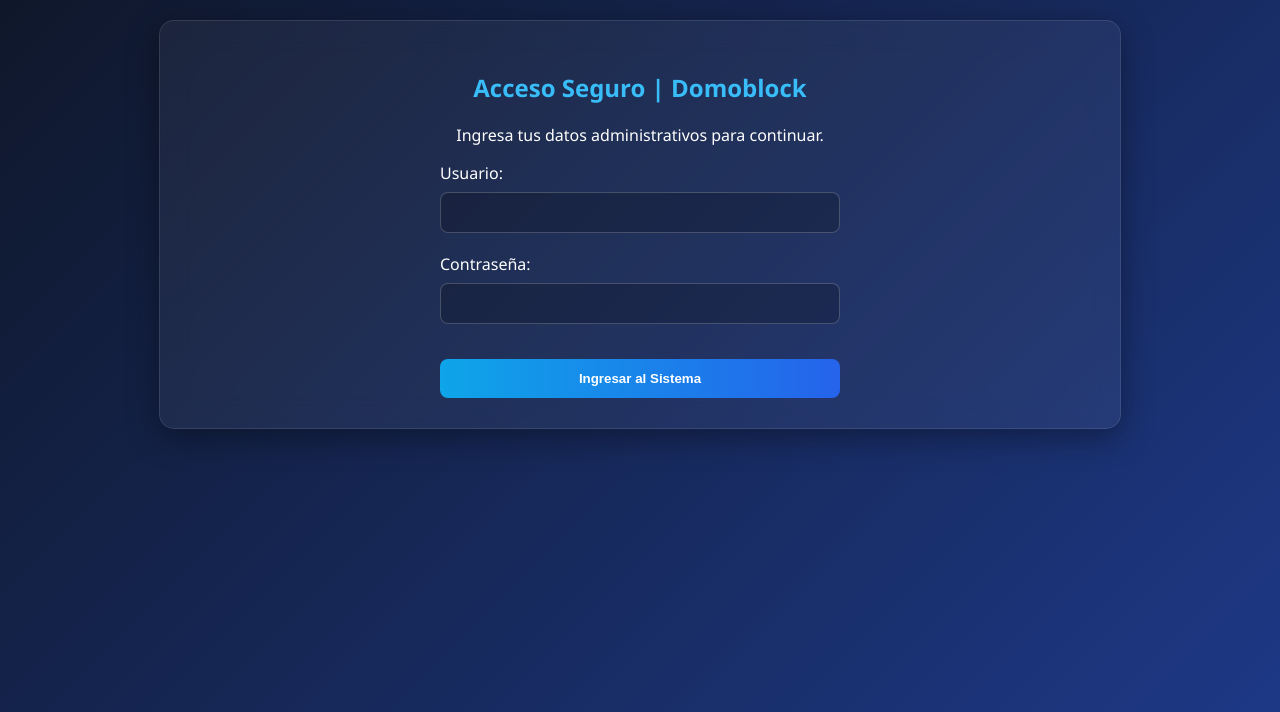
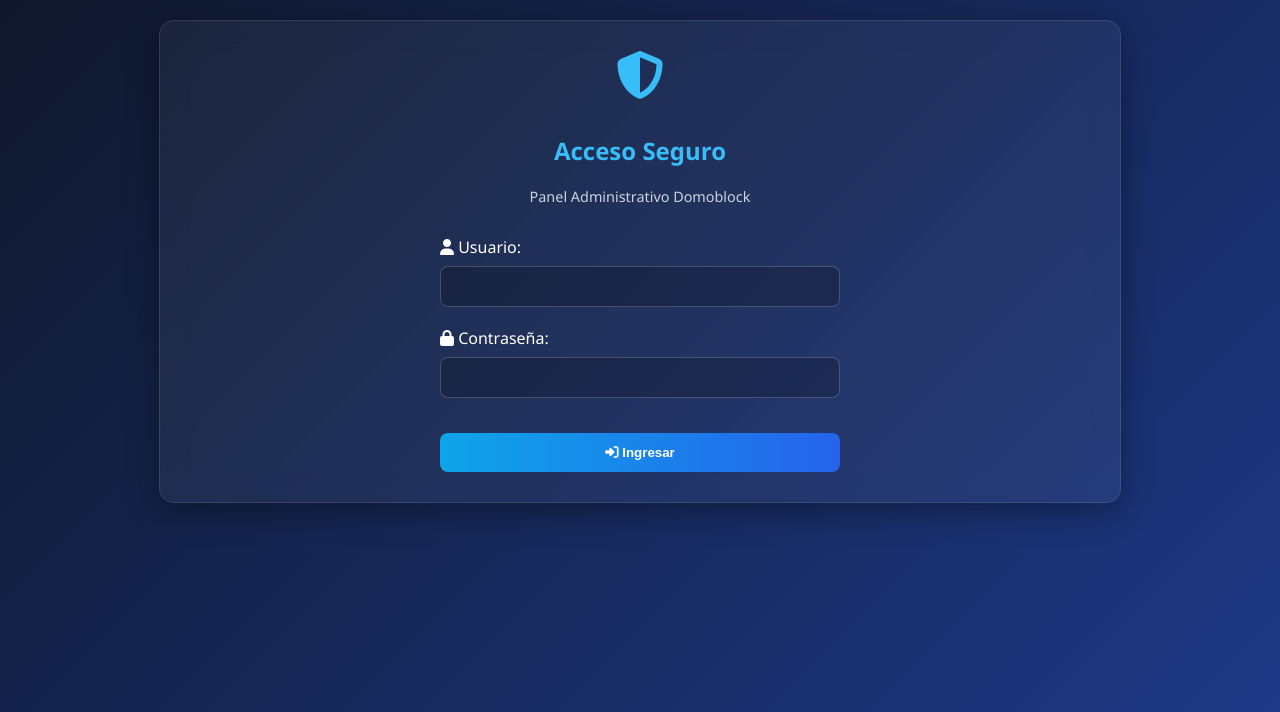
Before and after one commit to userEmanu/domoblock-translator, a Flask app: page /login in a window 1280 px wide. Shown: the top 712 px of the page. Run offline with Flask 3, Linux system fonts and the light colour scheme; some libraries are stand-ins or nearby versions.

Commit message:
Update login form styling and content

```diff
--- a/api/templates/login.html
+++ b/api/templates/login.html
@@ -1,33 +1,30 @@
 {% extends "base.html" %}
 {% block content %}
 <div style="max-width: 400px; margin: auto; text-align: center;">
-    <h2>Acceso Seguro | Domoblock</h2>
-    <p>Ingresa tus datos administrativos para continuar.</p>
+    <i class="fas fa-shield-alt fa-3x" style="color: #38bdf8; margin-bottom: 15px;"></i>
+    <h2>Acceso Seguro</h2>
+    <p class="text-sm">Panel Administrativo Domoblock</p>
 
-    <form id="loginForm" method="POST" style="text-align: left;">
-        <label>Usuario:</label>
+    <form id="loginForm" method="POST" style="text-align: left; margin-top: 30px;">
+        <label><i class="fas fa-user"></i> Usuario:</label>
         <input type="text" name="username" required>
 
-        <label>Contraseña:</label>
+        <label><i class="fas fa-lock"></i> Contraseña:</label>
         <input type="password" name="password" required>
 
-        <!-- Campo oculto donde Google inyectará el token de seguridad v3 -->
         <input type="hidden" name="g-recaptcha-response" id="g-recaptcha-response">
-
-        <button type="submit" style="width: 100%; margin-top: 15px;">Ingresar al Sistema</button>
+        <button type="submit" style="width: 100%; margin-top: 15px;"><i class="fas fa-sign-in-alt"></i> Ingresar</button>
     </form>
 </div>
 
-<!-- Lógica de reCAPTCHA v3 Invisible -->
 <script src="https://www.google.com/recaptcha/api.js?render=6Lcomo4tAAAAAEkZUr5V3mbz6ItnXZrSBiMfBk5Q"></script>
 <script>
     document.getElementById('loginForm').addEventListener('submit', function(e) {
-        e.preventDefault(); // Pausamos el envío del formulario
+        e.preventDefault();
         grecaptcha.ready(function() {
-            // Solicitamos el token invisible a Google
             grecaptcha.execute('6Lcomo4tAAAAAEkZUr5V3mbz6ItnXZrSBiMfBk5Q', {action: 'login'}).then(function(token) {
                 document.getElementById('g-recaptcha-response').value = token;
-                document.getElementById('loginForm').submit(); // Ahora sí enviamos
+                document.getElementById('loginForm').submit();
             });
         });
     });
```
